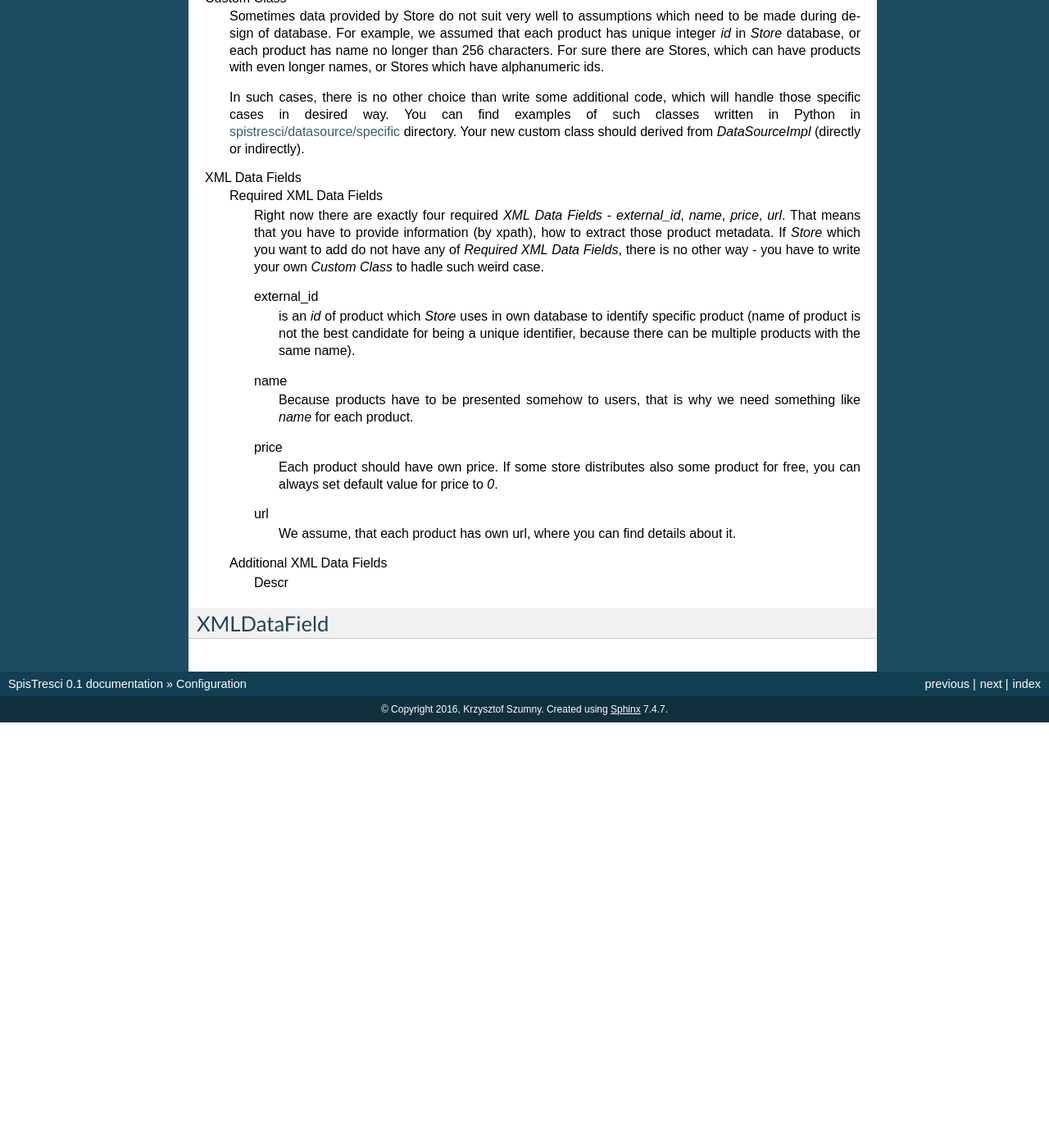
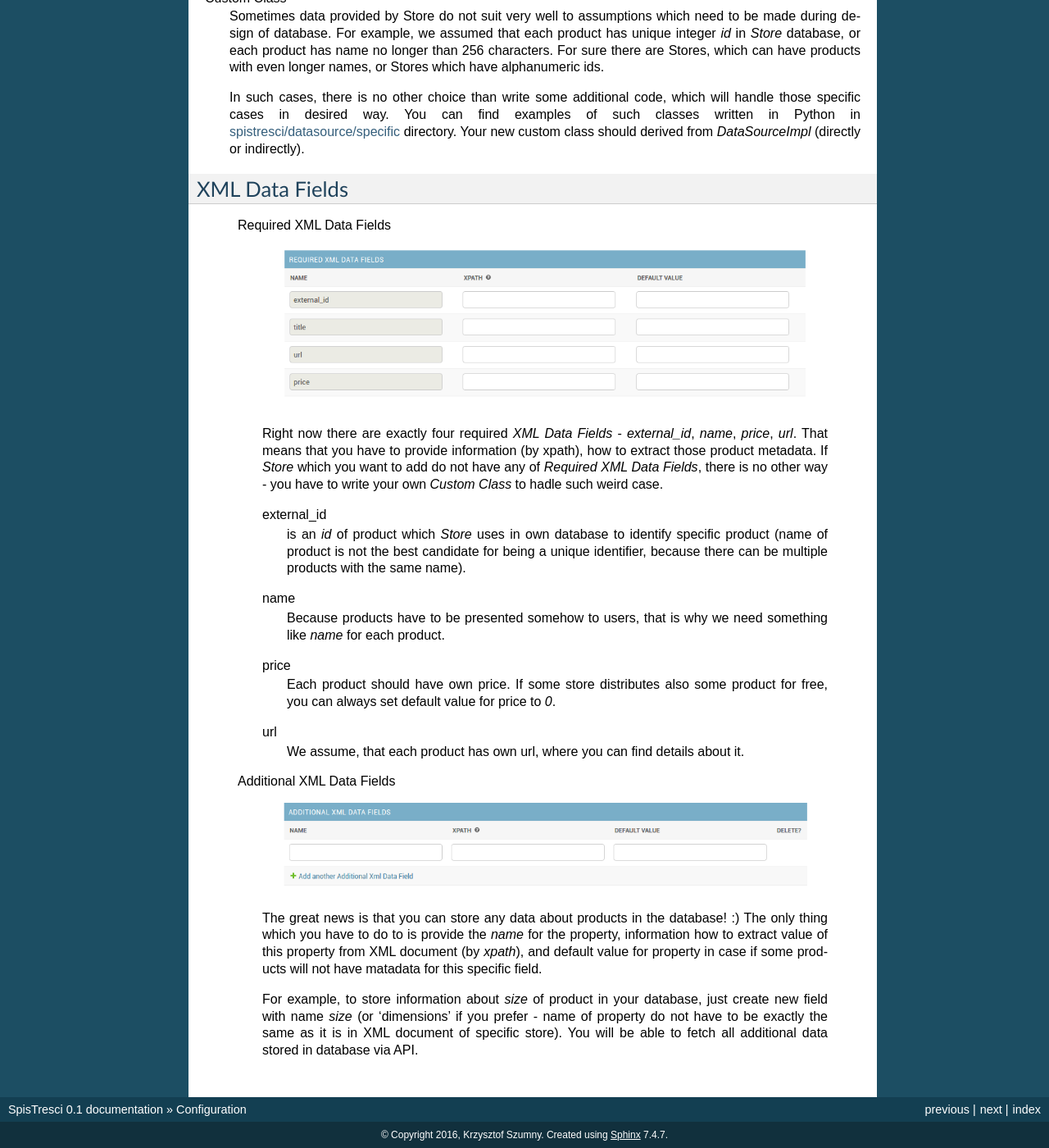
Before and after one commit to SpisTresci/scrooge, a Sphinx documentation site: the page built from docs/configuration/configuration.rst, in a window 1280 px wide and 1400 px high, scrolled down 1276 px. Shown: the whole window at 82% size. Built offline with Sphinx 7.4.7, drawn with Linux system fonts in a browser that asks for light colours; pages that are not in the unit, such as notebooks, are missing from menus; before the commit the page ends 2157 px from its top, so only the background shows below that; some of the changed text lies outside the part shown.

Commit message:
XML Data Fields

```diff
--- a/docs/configuration/configuration.rst
+++ b/docs/configuration/configuration.rst
@@ -69,7 +69,11 @@ Custom Class
 .. _spistresci/datasource/specific: ../../spistresci/datasource/specific/
 
 XML Data Fields
+---------------
+
     Required XML Data Fields
+        .. image:: images/datasource_required_xmldatafields.png
+
         Right now there are exactly four required *XML Data Fields* - *external_id*, *name*, *price*, *url*. That means that you have to provide information (by xpath), how to extract those product metadata.
         If *Store* which you want to add do not have any of *Required XML Data Fields*, there is no other way - you have to write your own *Custom Class* to hadle such weird case.
 
@@ -85,10 +89,9 @@ XML Data Fields
             We assume, that each product has own url, where you can find details about it.
 
 
+    Additional XML Data Fields
+        .. image:: images/datasource_additional_xmldatafields.png
 
+        The great news is that you can store any data about products in the database! :) The only thing which you have to do to is provide the *name* for the property, information how to extract value of this property from XML document (by *xpath*), and default value for property in case if some products will not have matadata for this specific field.
 
-    Additional XML Data Fields
-        Descr
-
-XMLDataField
-------------
+        For example, to store information about *size* of product in your database, just create new field with name *size* (or 'dimensions' if you prefer - name of property do not have to be exactly the same as it is in XML document of specific store). You will be able to fetch all additional data stored in database via API.
```
